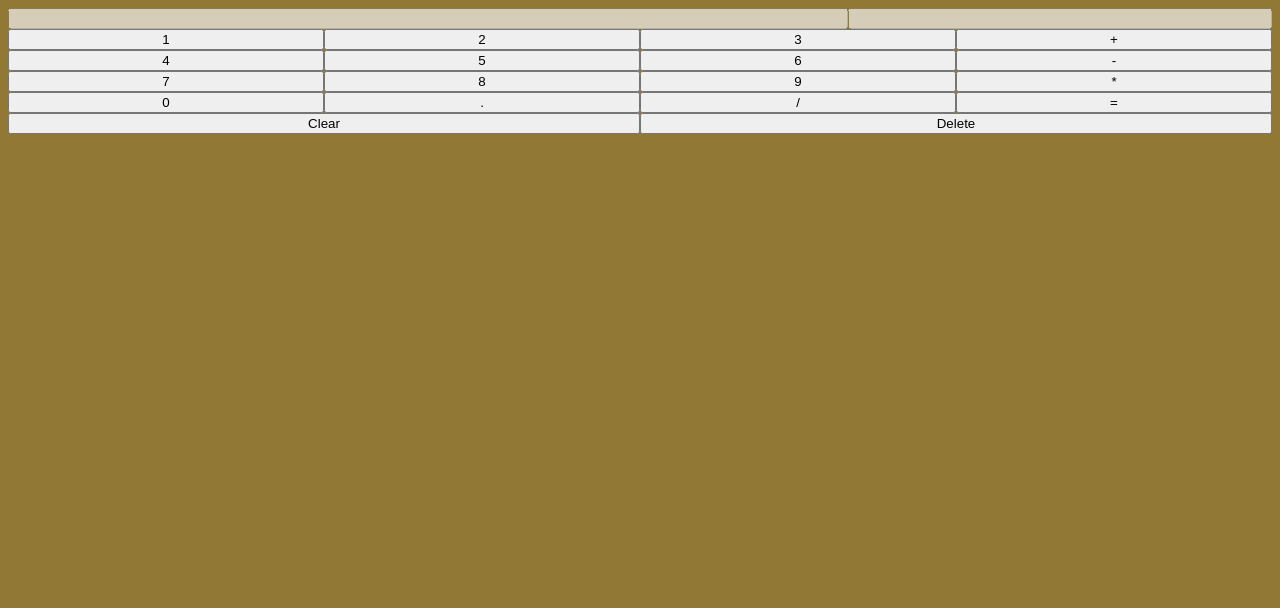
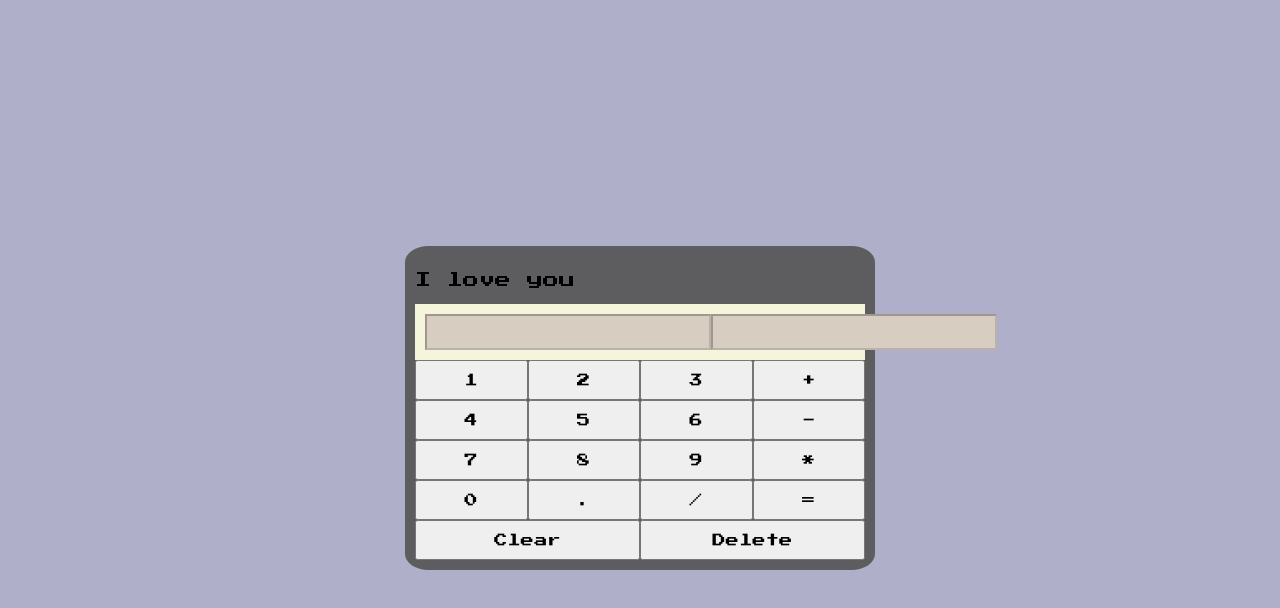
Before and after one commit to hoangvu2002/calculator-project, a plain HTML site: page index.html in a window 1280 px wide. Drawn offline with Linux system fonts and the light colour scheme.

Commit message:
Apply the font succesfully

```diff
--- a/css/styles.css
+++ b/css/styles.css
@@ -1,9 +1,17 @@
+/*@import url('https://fonts.googleapis.com/css?family=Press+Start+2P&display=swap');
+
 body {
-    background-color: rgb(145, 120, 52);
+    background-color: rgb(175, 175, 202);
+    display: flex;
+    justify-content: center;
+    align-items: center;
+    height: 100vh;
+
 }
 
 .row {
     display: flex;
+    width: 450px;
 }
 
 .buttons {
@@ -15,8 +23,87 @@ body {
     flex: 1;
 }
 
+
+#display {
+    flex: 2;
+}
+
+#result {
+    flex: 1;
+}
+
+.bars, .buttons {
+    max-with: 450px;
+
+
+    flex-gow: 1;
+    box-sizing: border-box;
+    min-width: 200px;
+    font-family: 'Press Start 2P', sans-serif;
+}
 .bars {
     display: flex;
+    flex: 1;
+    background-color: beige;
+    height: px;
+    padding:
+    /*margin-top: 400px;
+    border-bottom: 0;*/
+/*}
+/*
+.bars input {
+    height: 30px;
+    background-color: rgb(216, 205, 193);
+}
+
+.buttons {
+    /*margin-top: auto;
+    margin: auto;*/
+/*
+    align-self: center;
+    flex: 1
+}
+
+#calculator {
+    padding: 10px;
+    background-color: rgba(85, 85, 85, 0.904);
+    display: flex;
+    flex-direction: column;
+
+
+}
+*/
+
+@font-face {
+    font-family: 'Press Start 2P';
+    src: url('PressStart2P-Regular.ttf') format('truetype');
+    /* Include additional font file formats for better cross-browser compatibility */
+}
+
+body, body * {
+    font-family: 'Press Start 2P', sans-serif;
+}
+
+body {
+    background-color: rgb(175, 175, 202);
+    display: flex;
+    justify-content: center;
+    align-items: center;
+    height: 100vh;
+}
+
+.row {
+    display: flex;
+    width: 450px;
+}
+
+.buttons {
+    display: flex;
+    flex-direction: column;
+}
+
+.row button {
+    flex: 1;
 }
 
 #display {
@@ -26,3 +113,42 @@ body {
 #result {
     flex: 1;
 }
+
+.bars,
+.buttons {
+    max-width: 450px;
+    flex-grow: 1;
+    box-sizing: border-box;
+    min-width: 200px;
+    font-family: 'Roboto';
+}
+
+.bars {
+    display: flex;
+    flex: 1;
+    background-color: beige;
+    height: auto;
+    padding: 10px;
+}
+
+.bars input {
+    height: 30px;
+    background-color: rgb(216, 205, 193);
+}
+
+.buttons {
+    align-self: center;
+    flex: 1;
+}
+
+#calculator {
+    padding: 10px;
+    background-color: rgba(85, 85, 85, 0.904);
+    display: flex;
+    flex-direction: column;
+    border-radius: 5%;
+}
+
+.buttons button {
+    height: 40px;
+}
--- a/index.html
+++ b/index.html
@@ -9,6 +9,8 @@
     <script src="script.js" defer></script>
 </head>
 <body>
+    <div id="calculator">
+        <p>I love you</p>
         <div class="bars">
             <input class="bar" type="text" id="display" disabled>
             <input class="bar" type="text" id="result" disabled>
@@ -47,6 +49,6 @@
                 <button class="delete">Delete</button>
             </div>
         </div>
-
+    </div>
 </body>
 </html>
--- a/script.js
+++ b/script.js
@@ -40,6 +40,7 @@ function operate(operator, num1, num2) {
       }
 
       return operations[operator](num1,num2);
+
 }
 
 display=document.querySelector("#display");
@@ -111,7 +112,7 @@ equal.addEventListener("click", () => {
         preAnwer = operations[operator](firstNum,secondNum);
         ////isert//
         //firstNum = parseFloat(display.value); // Update firstNum for subsequent calculations
-        display.value = ``;
+        display.value = `${preAnwer}`;
     } //else if ((operator==="")&&(firstNum===NaN)&&(secondNum===NaN)&&(typeof preAnwer !=="undefined")) {
 
     operator = ""; // Reset operator after calculation
@@ -128,6 +129,8 @@ operatorButtons.forEach((button) => {
     button.addEventListener("click", () => {
         if ((operator === "")/*&&(typeof preAnwer ==="undefined")*/) {
             operator = button.textContent;
+
+            result.value = '';
         } else if ((operator!=="")&&(typeof preAnwer === "undefined")){
             //secondNum = parseFloat(display.value);
             //display.value = "";
@@ -137,6 +140,8 @@ operatorButtons.forEach((button) => {
             //display.value = "";
             //firstNum = 0;
             operator = `${button.textContent}`;
+
+            result.value = '';
         } else if ((operator!=="")&&!(typeof preAnwer === "undefined")) {
             //operator = button.textContent;
             preAnwer = operations[operator](firstNum,secondNum);
@@ -144,6 +149,7 @@ operatorButtons.forEach((button) => {
             //result.value = operations[operator](firstNum,secondNum);
             operator = `${button.textContent}`;
 
+            result.value = '';
             //debug
             //subOperator = operator.slice();
             //debug
@@ -156,6 +162,8 @@ operatorButtons.forEach((button) => {
             operator = button.textContent;
             //firstNum = preAnwer;
             display.value = preAnwer + operator;
+
+            result.value = '';
             //debug
         } else if ((operator!=="")&&(firstNum!==0)&&(secondNum!==0)&&!(typeof preAnwer==="undefined")) {
             //result.value = operations[operator](firstNum,secondNum);
@@ -163,6 +171,8 @@ operatorButtons.forEach((button) => {
             result.value = operations[operator](firstNum,secondNum);
             display.value = `${preAnwer}`+`${button.textContent}`;
             //operator = `${button.textContent}`;
+
+
         }
     })
 })
@@ -185,3 +195,6 @@ clear.addEventListener("click", () => {
 //        console.log("no");
 //    }
 //}
+
+const body = document.querySelector("body");
+body.style.fontFamily = 'YourFontFamily, sans-serif';
```
Also changed, not shown: css/PressStart2P-Regular.ttf (added). Lines whose indentation alone changed are shown as unchanged.
